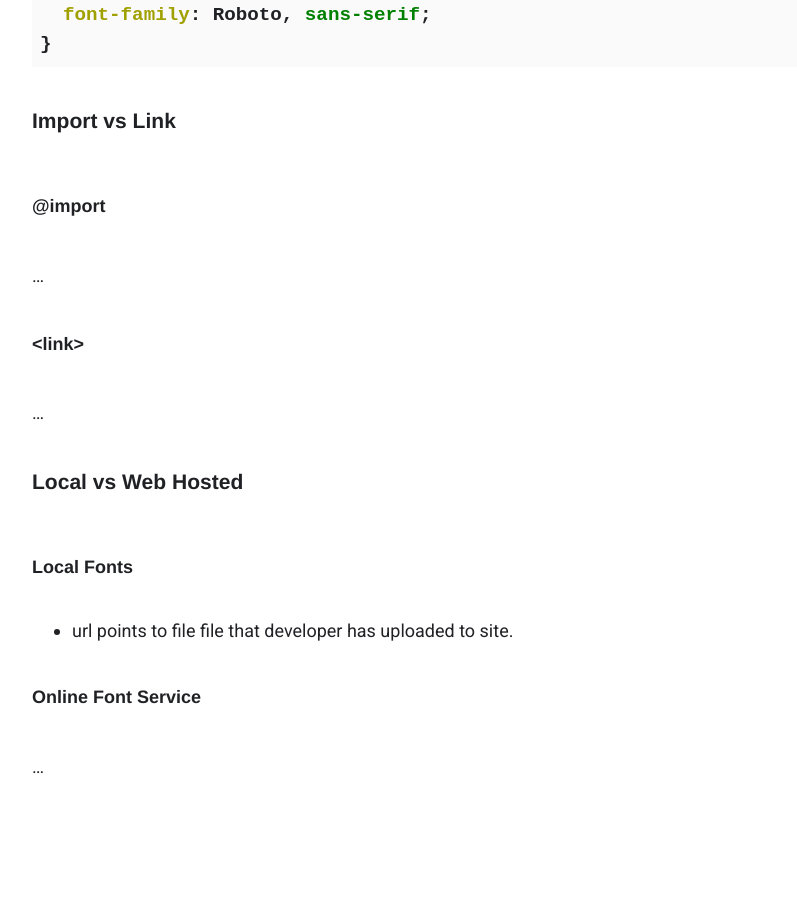
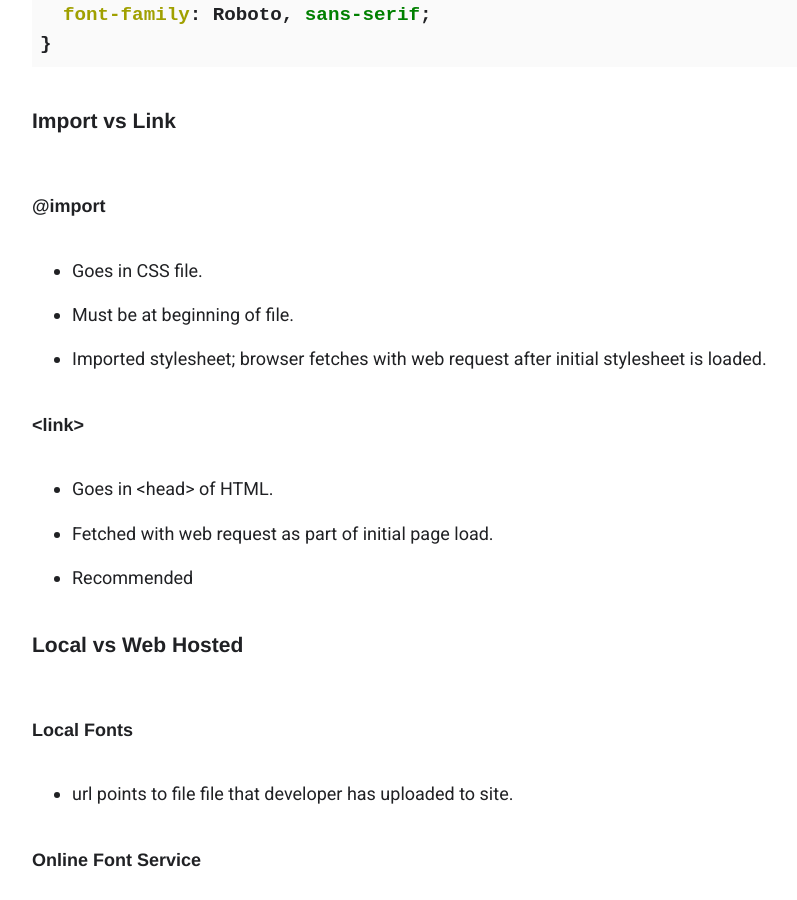
Before and after one commit to mpjovanovich/course_notes, a Jekyll site: the page built from SDEV153/fonts.md, in a window 1280 px wide and 900 px high, scrolled down 1753 px. Shown: the whole window, without its empty margins (40-837 px from the left). Built offline with Jekyll 4.4.1, drawn with Linux system fonts in a browser that asks for light colours; before the commit the page ends 2605 px from its top, so only the background shows below that.

Commit message:
Update fonts.md

```diff
--- a/SDEV153/fonts.md
+++ b/SDEV153/fonts.md
@@ -53,11 +53,15 @@ body {
 
 #### @import
 
-...
+- Goes in CSS file.
+- Must be at beginning of file.
+- Imported stylesheet; browser fetches with web request after initial stylesheet is loaded.
 
 #### \<link\>
 
-...
+- Goes in \<head\> of HTML.
+- Fetched with web request as part of initial page load.
+- Recommended
 
 ### Local vs Web Hosted
 
```
